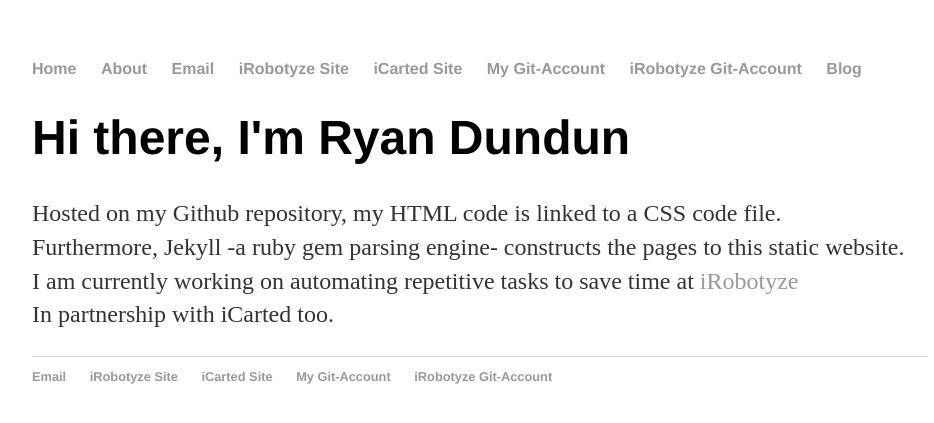
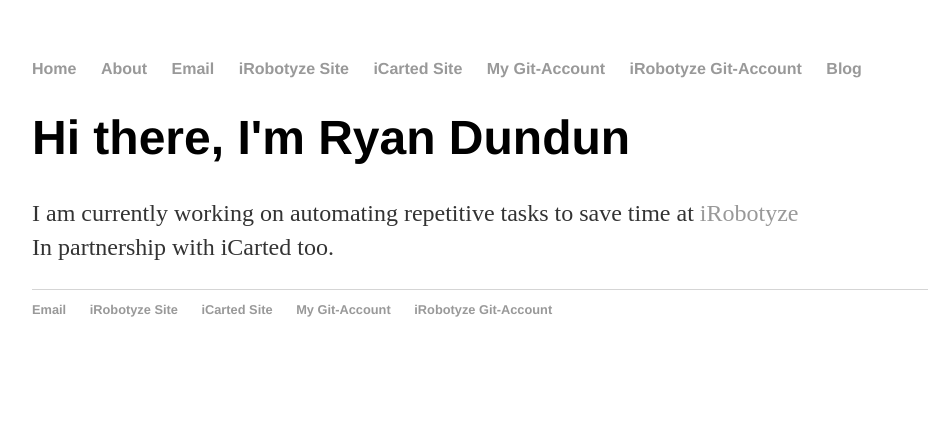
Before and after one commit to ryandundun/backup-Website, a Jekyll site: the page built from index.html, in a window 1280 px wide. Shown: the top 423 px of the page, without its empty margins (160-1094 px from the left). Built offline with Jekyll 4.4.1, drawn with Linux system fonts in a browser that asks for light colours.

Commit message:
Update index.html

```diff
--- a/index.html
+++ b/index.html
@@ -4,8 +4,7 @@ title: Ryan Onome Dundun | Programmer
 ---
 <div class="blurb">
 	<h1>Hi there, I'm Ryan Dundun</h1>
-		<p>Hosted on my Github repository, my HTML code is linked to a CSS code file. <br/>
-			Furthermore, Jekyll -a ruby gem parsing engine- constructs the pages to this static website. <br/>
+		<p>
 		I am currently working on automating repetitive tasks to save time at <a href="https://irobotyze.github.io">iRobotyze</a><br/>
 	In partnership with iCarted too.
 	</p>
```
